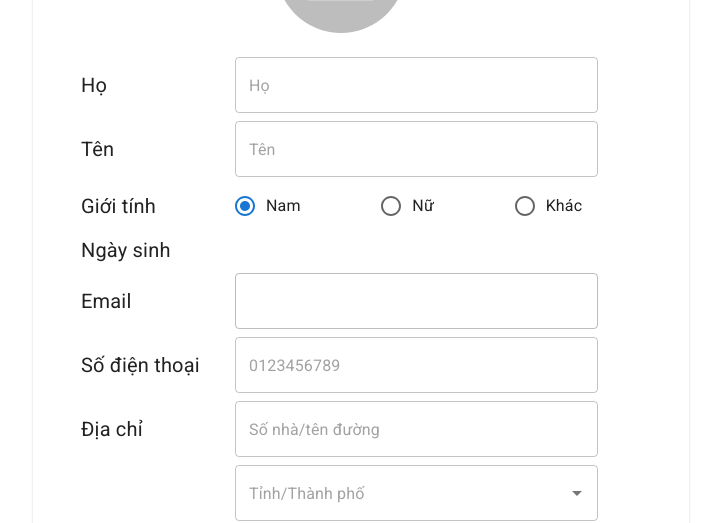
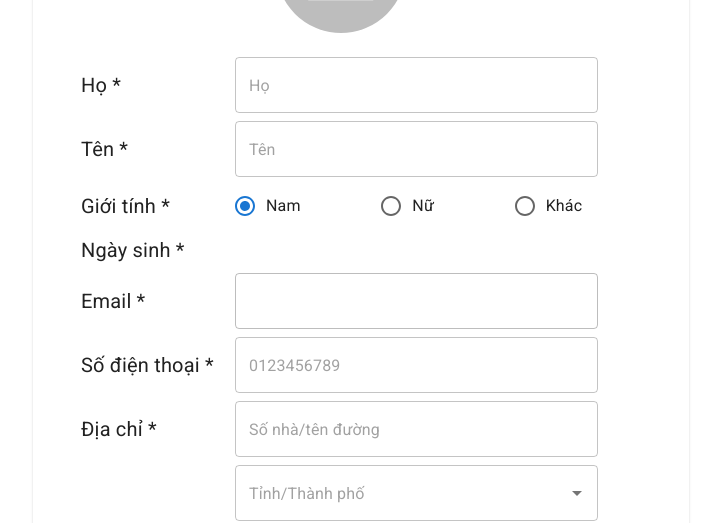
Before and after one commit to binhtt13122000/Telemedicine_doctor_fe, a React (Create React App) app: page /account-form in a window 1280 px wide. Shown: the part 225-748 px from the top of the page, without its empty margins (279-1000 px from the left). Built offline with nearby package versions, Linux system fonts and the light colour scheme; no server answers; what agora-rtc-react, react-swipeable-views-utils would draw is missing.

Commit message:
NgocNTH: add * character for input label

```diff
--- a/src/containers/AccountForm/index.tsx
+++ b/src/containers/AccountForm/index.tsx
@@ -250,7 +250,7 @@ const AccountForm: React.FC = () => {
                 </Box>
                 <Grid container spacing={1}>
                     <Grid item xs={3}>
-                        <Typography sx={{ fontSize: 20 }}>Họ</Typography>
+                        <Typography sx={{ fontSize: 20 }}>Họ *</Typography>
                     </Grid>
                     <Grid item xs={9}>
                         <TextField
@@ -264,7 +264,7 @@ const AccountForm: React.FC = () => {
                         />
                     </Grid>
                     <Grid item xs={3}>
-                        <Typography sx={{ fontSize: 20 }}>Tên</Typography>
+                        <Typography sx={{ fontSize: 20 }}>Tên *</Typography>
                     </Grid>
                     <Grid item xs={9}>
                         <TextField
@@ -278,7 +278,7 @@ const AccountForm: React.FC = () => {
                         />
                     </Grid>
                     <Grid item xs={3}>
-                        <Typography sx={{ fontSize: 20 }}>Giới tính</Typography>
+                        <Typography sx={{ fontSize: 20 }}>Giới tính *</Typography>
                     </Grid>
                     <Grid item xs={9}>
                         <RadioGroup
@@ -313,7 +313,7 @@ const AccountForm: React.FC = () => {
                         </RadioGroup>
                     </Grid>
                     <Grid item xs={3}>
-                        <Typography sx={{ fontSize: 20 }}>Ngày sinh</Typography>
+                        <Typography sx={{ fontSize: 20 }}>Ngày sinh *</Typography>
                     </Grid>
                     <Grid item xs={9}>
                         <LocalizationProvider dateAdapter={AdapterDateFns}>
@@ -335,7 +335,7 @@ const AccountForm: React.FC = () => {
                         </LocalizationProvider>
                     </Grid>
                     <Grid item xs={3}>
-                        <Typography sx={{ fontSize: 20 }}>Email</Typography>
+                        <Typography sx={{ fontSize: 20 }}>Email *</Typography>
                     </Grid>
                     <Grid item xs={9}>
                         <TextField
@@ -347,7 +347,7 @@ const AccountForm: React.FC = () => {
                         />
                     </Grid>
                     <Grid item xs={3}>
-                        <Typography sx={{ fontSize: 20 }}>Số điện thoại</Typography>
+                        <Typography sx={{ fontSize: 20 }}>Số điện thoại *</Typography>
                     </Grid>
                     <Grid item xs={9}>
                         <TextField
@@ -361,7 +361,7 @@ const AccountForm: React.FC = () => {
                         />
                     </Grid>
                     <Grid item xs={3}>
-                        <Typography sx={{ fontSize: 20 }}>Địa chỉ</Typography>
+                        <Typography sx={{ fontSize: 20 }}>Địa chỉ *</Typography>
                     </Grid>
                     <Grid item xs={9}>
                         <TextField
```
